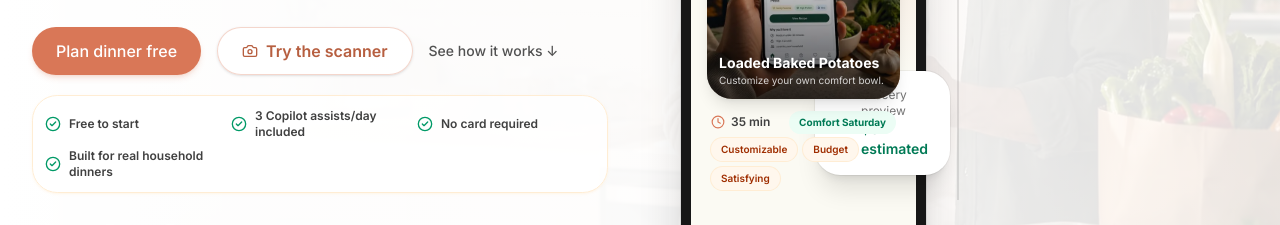
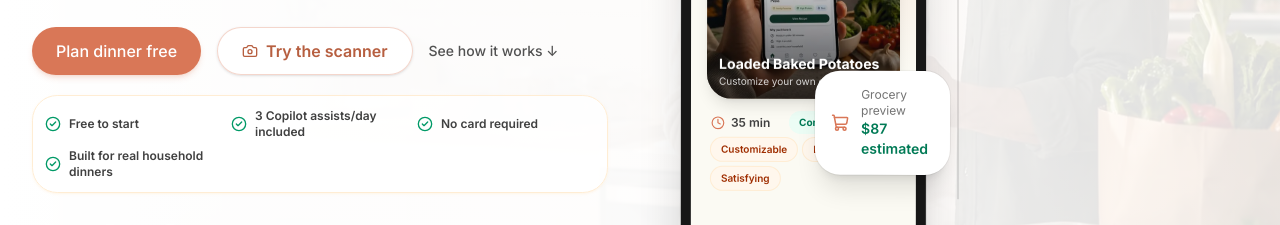
Before and after one commit to dipak1992/NutraNestAI, a Next.js app: page / in a window 1280 px wide. Shown: the part 416-641 px from the top of the page. Built offline with nearby package versions, Linux system fonts and the light colour scheme; no server answers.

Commit message:
Restore landing page motion

```diff
--- a/components/landing/Hero.tsx
+++ b/components/landing/Hero.tsx
@@ -3,6 +3,7 @@ import { CheckCircle2, Clock, ShoppingCart } from 'lucide-react'
 import { Container } from './shared/Container'
 import { Button } from './shared/Button'
 import { FadeIn } from './shared/FadeIn'
+import { MotionFloat } from './shared/MotionFloat'
 import { socialProof } from '@/config/social-proof'
 import { LandingTonightPreview } from './LandingTonightPreview'
 import { LandingScanDemoButton } from './LandingScanDemoButton'
@@ -47,7 +48,7 @@ export function Hero() {
         <div className="grid lg:grid-cols-12 gap-8 lg:gap-14 items-center">
           {/* Left: copy */}
           <div className="lg:col-span-6">
-            <FadeIn>
+            <FadeIn direction="left">
               <h1
                 id="hero-heading"
                 className="font-serif text-[38px] leading-[1.05] sm:text-5xl md:text-6xl lg:text-[62px] font-bold tracking-tight text-neutral-900 dark:text-neutral-50"
@@ -58,7 +59,7 @@ export function Hero() {
               </h1>
             </FadeIn>
 
-            <FadeIn delay={0.1}>
+            <FadeIn delay={0.08} direction="left">
               <p className="mt-4 sm:mt-6 max-w-xl text-base sm:text-lg leading-[1.6] text-neutral-600 dark:text-neutral-300 md:text-xl">
                 MealEase learns your household, checks what you already have,
                 and turns tonight&apos;s dinner into a shopping-ready list before
@@ -66,7 +67,7 @@ export function Hero() {
               </p>
             </FadeIn>
 
-            <FadeIn delay={0.2}>
+            <FadeIn delay={0.16} direction="left">
               <div className="mt-6 sm:mt-8 flex flex-col sm:flex-row items-start sm:items-center gap-3 sm:gap-4">
                 {/* CTA: slightly narrower on mobile, premium shadow, active press state */}
                 <Button
@@ -85,7 +86,7 @@ export function Hero() {
               </div>
             </FadeIn>
 
-            <FadeIn delay={0.3}>
+            <FadeIn delay={0.24} direction="left">
               <div className="mt-5 grid max-w-xl gap-2 rounded-2xl border border-orange-100 bg-white/78 p-3 shadow-sm shadow-orange-100/40 backdrop-blur dark:border-neutral-800 dark:bg-neutral-900/78 sm:grid-cols-3">
                 {trustItems.map((item, i) => (
                   <span key={item} className="inline-flex items-center gap-2 text-xs font-semibold text-neutral-700 dark:text-neutral-300">
@@ -98,7 +99,7 @@ export function Hero() {
             </FadeIn>
 
             {/* Social proof row */}
-            <FadeIn delay={0.4}>
+            <FadeIn delay={0.32} direction="left">
               <div className="mt-6 sm:mt-8 flex max-w-[270px] sm:max-w-xl flex-row items-center gap-3 sm:gap-4">
                 {/* Avatar stack — real photos */}
                 <div className="flex -space-x-1.5 shrink-0" aria-hidden>
@@ -133,9 +134,9 @@ export function Hero() {
 
           {/* Right: product and household proof */}
           <div className="lg:col-span-6 relative flex justify-center -mt-4 sm:mt-0">
-            <FadeIn delay={0.2}>
+            <FadeIn delay={0.14} direction="right">
               <div className="relative mx-auto w-full max-w-[600px] sm:min-h-[470px]">
-                <div className="relative hidden min-h-[430px] overflow-hidden rounded-[2rem] bg-neutral-950 shadow-2xl shadow-neutral-950/15 ring-1 ring-black/10 sm:block">
+                <MotionFloat intensity={0.45} className="relative hidden min-h-[430px] overflow-hidden rounded-[2rem] bg-neutral-950 shadow-2xl shadow-neutral-950/15 ring-1 ring-black/10 sm:block">
                   <Image
                     src="/landing/optimized/hero-section.webp"
                     alt="Warm household dinner ingredients ready for a MealEase plan"
@@ -145,7 +146,7 @@ export function Hero() {
                     priority
                   />
                   <div className="absolute inset-0 bg-[linear-gradient(to_right,rgba(23,18,15,0.72)_0%,rgba(23,18,15,0.22)_48%,rgba(255,255,255,0.18)_100%)]" />
-                  <div className="absolute bottom-5 left-5 w-[260px] rounded-2xl bg-white/94 p-4 shadow-xl backdrop-blur">
+                  <MotionFloat intensity={0.75} delay={0.35} className="absolute bottom-5 left-5 w-[260px] rounded-2xl bg-white/94 p-4 shadow-xl backdrop-blur">
                     <p className="text-xs font-bold uppercase tracking-[0.16em] text-[#D97757]">
                       First useful output
                     </p>
@@ -166,11 +167,11 @@ export function Hero() {
                         List ready
                       </span>
                     </div>
-                  </div>
-                </div>
+                  </MotionFloat>
+                </MotionFloat>
 
                 {/* Phone frame */}
-                <div className="relative mx-auto aspect-[9/19.5] w-[min(235px,calc(100vw-96px))] rounded-[2.6rem] bg-neutral-900 p-2.5 shadow-2xl shadow-neutral-900/25 ring-1 ring-black/8 sm:absolute sm:right-8 sm:top-10 sm:mx-0 sm:w-[245px]">
+                <MotionFloat intensity={1} delay={0.2} className="relative mx-auto aspect-[9/19.5] w-[min(235px,calc(100vw-96px))] rounded-[2.6rem] bg-neutral-900 p-2.5 shadow-2xl shadow-neutral-900/25 ring-1 ring-black/8 sm:absolute sm:right-8 sm:top-10 sm:mx-0 sm:w-[245px]">
                   <div className="relative w-full h-full rounded-[2.3rem] overflow-hidden bg-[#FBFAF3]">
                     <div className="absolute inset-0 bg-[radial-gradient(circle_at_20%_0%,rgba(16,185,129,0.14),transparent_34%),radial-gradient(circle_at_100%_20%,rgba(217,119,87,0.14),transparent_32%)]" />
                     <LandingTonightPreview />
@@ -180,16 +181,16 @@ export function Hero() {
                     aria-hidden
                     className="absolute top-3 left-1/2 -translate-x-1/2 w-24 h-6 bg-neutral-900 rounded-b-2xl"
                   />
-                </div>
+                </MotionFloat>
 
                 {/* Floating "budget" card */}
-                <div className="hidden md:flex absolute right-2 bottom-16 bg-white dark:bg-neutral-800 rounded-2xl shadow-xl p-4 items-center gap-3 ring-1 ring-black/5">
+                <MotionFloat intensity={1.2} delay={0.55} className="hidden md:flex absolute right-2 bottom-16 bg-white dark:bg-neutral-800 rounded-2xl shadow-xl p-4 items-center gap-3 ring-1 ring-black/5">
                   <ShoppingCart className="h-6 w-6 text-[#D97757]" aria-hidden />
                   <div>
                     <div className="text-xs text-neutral-500 dark:text-neutral-400">Grocery preview</div>
                     <div className="text-sm font-semibold text-emerald-700 dark:text-emerald-400">$87 estimated</div>
                   </div>
-                </div>
+                </MotionFloat>
               </div>
             </FadeIn>
           </div>
--- a/components/landing/LandingScanDemoButton.tsx
+++ b/components/landing/LandingScanDemoButton.tsx
@@ -1,6 +1,7 @@
 'use client'
 
 import { useState, type ComponentType } from 'react'
+import { motion, useReducedMotion } from 'framer-motion'
 import { Camera } from 'lucide-react'
 
 /**
@@ -9,6 +10,7 @@ import { Camera } from 'lucide-react'
  * Both are loaded on-demand only when the user clicks.
  */
 export function LandingScanDemoButton() {
+  const shouldReduceMotion = useReducedMotion()
   const [ScanModal, setScanModal] = useState<ComponentType | null>(null)
   const [isOpen, setIsOpen] = useState(false)
 
@@ -31,14 +33,17 @@ export function LandingScanDemoButton() {
 
   return (
     <>
-      <button
+      <motion.button
         type="button"
         onClick={handleClick}
         className="inline-flex min-h-[48px] w-[88%] items-center justify-center gap-2 rounded-full border border-[#D97757]/30 bg-white/82 px-6 text-base font-semibold text-[#B75F40] shadow-sm backdrop-blur transition hover:bg-orange-50 sm:w-auto"
+        whileHover={shouldReduceMotion ? undefined : { y: -2, scale: 1.015 }}
+        whileTap={shouldReduceMotion ? undefined : { y: 0, scale: 0.975 }}
+        transition={{ type: 'spring', stiffness: 420, damping: 28 }}
       >
         <Camera className="h-4 w-4" />
         Try the scanner
-      </button>
+      </motion.button>
       {ScanModal && isOpen ? <ScanModal /> : null}
     </>
   )
--- a/components/landing/shared/Button.tsx
+++ b/components/landing/shared/Button.tsx
@@ -1,4 +1,7 @@
+'use client'
+
 import Link from 'next/link'
+import { motion, useReducedMotion } from 'framer-motion'
 import { cn } from '@/lib/utils'
 
 type Props = {
@@ -18,6 +21,7 @@ export function Button({
   ariaLabel,
   prefetch = false,
 }: Props) {
+  const shouldReduceMotion = useReducedMotion()
   const base =
     'inline-flex items-center justify-center gap-2 rounded-full font-medium transition-all duration-200 min-h-[48px] px-6 text-base focus-visible:outline-none focus-visible:ring-2 focus-visible:ring-offset-2 focus-visible:ring-[#D97757]'
 
@@ -30,14 +34,27 @@ export function Button({
       'text-neutral-800 dark:text-neutral-100 hover:text-[#D97757] underline-offset-4 hover:underline',
   }
 
+  const linkProps = {
+    href,
+    'aria-label': ariaLabel,
+    prefetch,
+    className: cn(base, styles[variant], className),
+  }
+
+  if (shouldReduceMotion) {
+    return <Link {...linkProps}>{children}</Link>
+  }
+
+  const MotionLink = motion.create(Link)
+
   return (
-    <Link
-      href={href}
-      aria-label={ariaLabel}
-      prefetch={prefetch}
-      className={cn(base, styles[variant], className)}
+    <MotionLink
+      {...linkProps}
+      whileHover={{ y: -2, scale: 1.015 }}
+      whileTap={{ y: 0, scale: 0.975 }}
+      transition={{ type: 'spring', stiffness: 420, damping: 28 }}
     >
       {children}
-    </Link>
+    </MotionLink>
   )
 }
--- a/components/landing/shared/FadeIn.tsx
+++ b/components/landing/shared/FadeIn.tsx
@@ -1,21 +1,48 @@
+'use client'
+
 import { ReactNode } from 'react'
+import { motion, useReducedMotion } from 'framer-motion'
 import { cn } from '@/lib/utils'
 
 export function FadeIn({
   children,
   delay = 0,
   className,
+  direction = 'up',
+  once = true,
 }: {
   children: ReactNode
   delay?: number
   className?: string
+  direction?: 'up' | 'left' | 'right' | 'fade'
+  once?: boolean
 }) {
+  const shouldReduceMotion = useReducedMotion()
+
+  if (shouldReduceMotion) {
+    return <div className={className}>{children}</div>
+  }
+
+  const offset = {
+    up: { y: 22, x: 0 },
+    left: { x: -26, y: 0 },
+    right: { x: 26, y: 0 },
+    fade: { x: 0, y: 0 },
+  }[direction]
+
   return (
-    <div
-      className={cn('me-fade-in', className)}
-      style={delay ? { animationDelay: `${delay}s` } : undefined}
+    <motion.div
+      initial={{ opacity: 0, ...offset, filter: 'blur(6px)' }}
+      whileInView={{ opacity: 1, x: 0, y: 0, filter: 'blur(0px)' }}
+      viewport={{ once, margin: '-72px 0px -72px 0px' }}
+      transition={{
+        delay,
+        duration: 0.62,
+        ease: [0.22, 1, 0.36, 1],
+      }}
+      className={cn(className)}
     >
       {children}
-    </div>
+    </motion.div>
   )
 }
--- /dev/null
+++ b/components/landing/shared/MotionFloat.tsx
@@ -0,0 +1,55 @@
+'use client'
+
+import { ReactNode } from 'react'
+import { motion, useReducedMotion } from 'framer-motion'
+
+export function MotionFloat({
+  children,
+  className,
+  intensity = 1,
+  delay = 0,
+}: {
+  children: ReactNode
+  className?: string
+  intensity?: number
+  delay?: number
+}) {
+  const shouldReduceMotion = useReducedMotion()
+
+  if (shouldReduceMotion) {
+    return <div className={className}>{children}</div>
+  }
+
+  return (
+    <motion.div
+      className={className}
+      initial={{ opacity: 0, y: 18, scale: 0.98 }}
+      animate={{
+        opacity: 1,
+        y: [0, -7 * intensity, 0],
+        rotate: [0, 0.45 * intensity, 0],
+        scale: 1,
+      }}
+      transition={{
+        opacity: { duration: 0.55, delay, ease: [0.22, 1, 0.36, 1] },
+        scale: { duration: 0.55, delay, ease: [0.22, 1, 0.36, 1] },
+        y: {
+          duration: 5.2 + intensity,
+          repeat: Infinity,
+          repeatType: 'mirror',
+          ease: 'easeInOut',
+          delay,
+        },
+        rotate: {
+          duration: 6.4 + intensity,
+          repeat: Infinity,
+          repeatType: 'mirror',
+          ease: 'easeInOut',
+          delay,
+        },
+      }}
+    >
+      {children}
+    </motion.div>
+  )
+}
```
